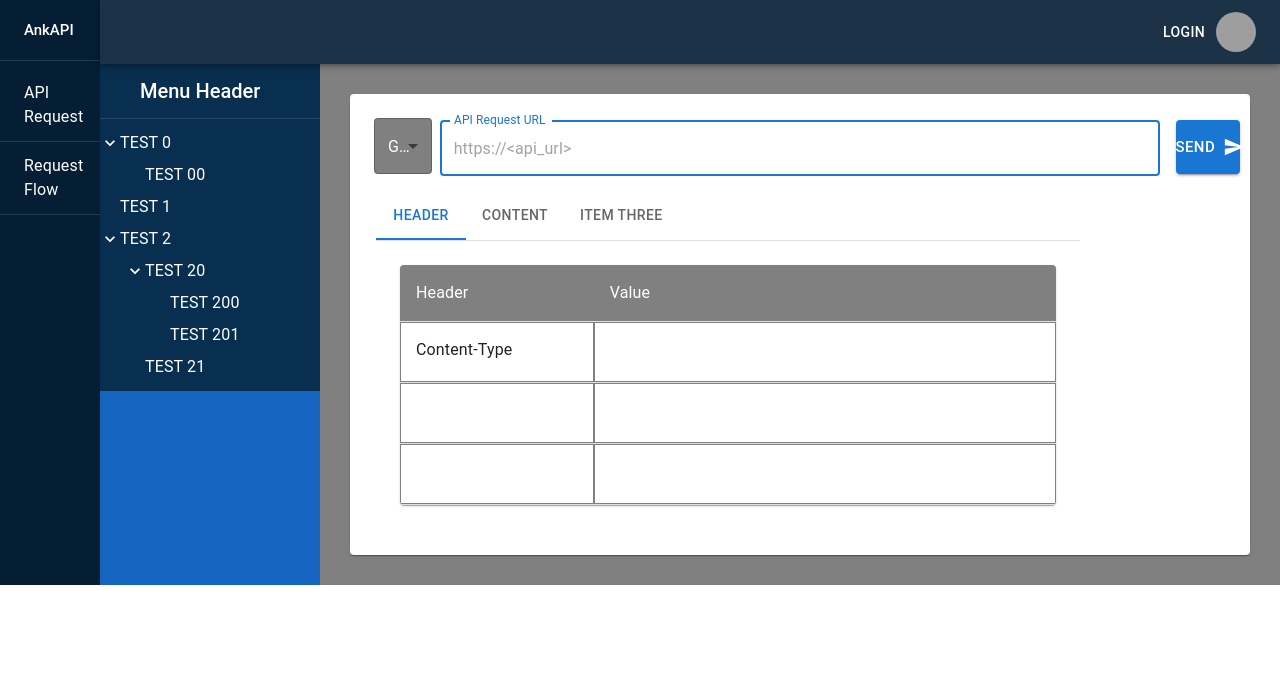
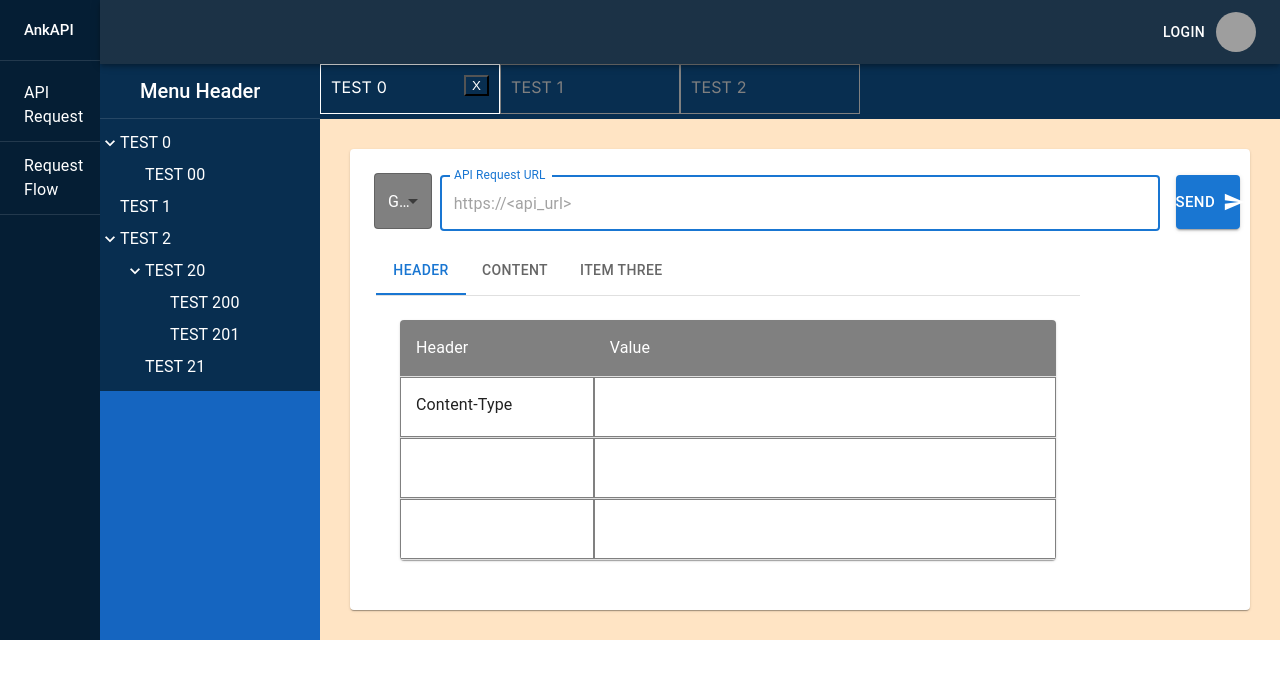
Before and after one commit to EfecanAltay/AnkAPI, a Next.js app: page /dashboard in a window 1280 px wide. Shown: the top 678 px of the page. Built offline with nearby package versions, Linux system fonts and the light colour scheme; grey boxes are pictures that could not be loaded.

Commit message:
contentPageTab draggable yapıldı.

```diff
--- a/package.json
+++ b/package.json
@@ -9,6 +9,8 @@
     "lint": "next lint"
   },
   "dependencies": {
+    "@dnd-kit/core": "^6.1.0",
+    "@dnd-kit/sortable": "^8.0.0",
     "@emotion/react": "^11.11.1",
     "@emotion/styled": "^11.11.0",
     "@fontsource/roboto": "^5.0.8",
@@ -21,7 +23,7 @@
     "autoprefixer": "10.4.15",
     "eslint": "8.49.0",
     "eslint-config-next": "13.4.19",
-    "next": "13.4.19",
+    "next": "^13.5.6",
     "postcss": "8.4.29",
     "react": "18.2.0",
     "react-dom": "18.2.0",
--- a/src/app/globals.css
+++ b/src/app/globals.css
@@ -23,7 +23,7 @@
     --mui-palette-primary-dark: #082e50;
     --mui-palette-primary-contrastText: #0000;
     --app-text-color : #bd1d1d;
-
+    --mui-primary-dark : #051c33;
     --mui-palette-selected-menu-item: #1976d26c;
     --mui-palette-selected-menu-item-light: #1976d23b;
   }
--- /dev/null
+++ b/src/common/content-tab-meta.ts
@@ -0,0 +1,26 @@
+import { UniqueIdentifier } from "@dnd-kit/core";
+import { AnimateLayoutChanges } from "@dnd-kit/sortable";
+import React from "react";
+
+export class ContentTabMeta {
+    public SelectedContentKey?: string = "";
+    public contentTabList: ContentTabItem[] = [];
+}
+
+export class ContentTabItemMeta{
+    public UpdateAction? = ()=>{};
+    public Data? : ContentTabItem;
+}
+
+export class ContentTabItem{
+    public Id: UniqueIdentifier = 0;
+    public Referance :  React.Ref<ContentTabItem> =  React.useRef(null);
+    public PageKey : string = "None";
+    public PageName : string = "None";
+    public IsSelected : boolean = false;
+
+    public SelectCallbackAction = (item: ContentTabItem)=>{};
+    public CloseCallbackAction = (item: ContentTabItem)=>{};
+
+    public UpdateAction = ()=>{};
+}
--- a/src/components/content-page.css
+++ b/src/components/content-page.css
@@ -1,7 +1,8 @@
 .container {
   height: 100%;
   width: 100%;
-  background-color: gray;
+  background-color: var(--mui-primary-dark);
+  overflow: hidden;
 }
 
 .leftMenu {
@@ -11,6 +12,13 @@
   height: 100%;
 }
 
+.content-tab {
+  height: 55px;
+  float: left;
+  background-color: #082e50;
+  width: calc(100% - 220px);
+}
+
 .content {
   background-color: var(--mui-primary-dark);
   padding: 30px;
--- a/src/components/content-page.tsx
+++ b/src/components/content-page.tsx
@@ -7,16 +7,18 @@ import { Backdrop, Box, CircularProgress, Theme, useTheme } from "@mui/material"
 import { ContentMeta } from "@/common/content-meta";
 import AnkAPIMenuList from "./menu-list/menu-list";
 import { MenuItemData } from "@/common/menu-item";
+import AnkAPIContentTab from "./content-tab/content-tab";
+import { ContentTabItem } from "@/common/content-tab-meta";
 
 function getContentWidth(window: Window, theme: Theme) {
   if (typeof window !== "undefined")
     return window.innerWidth - Number.parseInt(theme.spacing(10))-20;
-  else return 120;
+  else return 100;
 }
 function getContentHeight(window: Window, theme: Theme) {
   if (typeof window !== "undefined")
-    return window.innerHeight - Number.parseInt(theme.spacing(8));
-  else return 100;
+    return window.innerHeight - Number.parseInt(theme.spacing(8))-40;
+  else return 80;
 }
 
 const mockMenuListData =
@@ -82,11 +84,16 @@ function prepareMenuData(menuItemDataList : MenuItemData[]){
   return menuItemDataList;
 }
 
+let openedPageList : ContentTabItem[] = [];
+
 export default function UIBaseContentPage(contentMeta: ContentMeta) {
   const theme = useTheme();
+  const [, forceUpdate] = React.useReducer(x => x + 1, 0);
   const [contentSize, setContentSize] = React.useState([0, 0]);
   const [sideBarShowing, setSideBarShowing] = React.useState(false);
   const [showLoading, setShowLoading] = React.useState(false);
+
+
 
   const menuList = prepareMenuData(mockMenuListData as MenuItemData[])
 
@@ -108,7 +115,7 @@ export default function UIBaseContentPage(contentMeta: ContentMeta) {
         getContentWidth(window, theme),
         getContentHeight(window, theme),
       ]);
-      console.log(contentSize);
+      //console.log(contentSize);
     }
     window.addEventListener("resize", updateSize);
     updateSize();
@@ -122,11 +129,14 @@ export default function UIBaseContentPage(contentMeta: ContentMeta) {
         mt: 8,
         width: contentSize[0],
         padding:0,
-        height: "calc(100%) - 10px",
+        maxHeight: "calc(100%) - 30px",
       }} >
       <div className="container" style={{ minWidth:contentSize[0]}}>
         <div className="leftMenu">
           <AnkAPIMenuList MenuItemList={menuList} ></AnkAPIMenuList>
+        </div>
+        <div className="content-tab">
+          <AnkAPIContentTab SelectedContentKey={"TEST1"} contentTabList={openedPageList} />
         </div>
         <div className="content">
         {contentMeta?.children}
--- /dev/null
+++ b/src/components/content-tab/content-tab-item.tsx
@@ -0,0 +1,64 @@
+import * as React from "react";
+import { useTheme } from "@mui/material";
+import { ContentTabItemMeta } from "@/common/content-tab-meta";
+import "./content-tab.css";
+import { useImperativeHandle } from "react";
+import { AnimateLayoutChanges, useSortable } from "@dnd-kit/sortable";
+import { CSS } from "@dnd-kit/utilities";
+
+const AnkAPIContentTabItem = React.forwardRef(
+  (contentTabItemMeta: ContentTabItemMeta, ref) => {
+    const theme = useTheme();
+    const [isHover, setIsHover] = React.useState(false);
+    const [, forceUpdate] = React.useReducer((x) => x + 1, 0);
+
+    const { attributes, listeners, setNodeRef, transform, transition } =
+      useSortable({ id: contentTabItemMeta.Data?.Id ? contentTabItemMeta.Data?.Id : -1,
+        animateLayoutChanges : ()=> false });
+
+    const style = {
+      transform: CSS.Transform.toString(transform),
+      transition,
+    };
+
+    useImperativeHandle(ref, () => ({
+      UpdateAction() {
+        forceUpdate();
+      },
+    }));
+
+    return (
+      <li
+        ref={setNodeRef}
+        className={
+          contentTabItemMeta.Data?.IsSelected
+            ? "pageBarItemActive"
+            : "pageBarItem"
+        }
+        style={style}
+        onMouseEnter={()=>{
+          setIsHover(true);
+        }}
+        onMouseLeave={()=>{
+          setIsHover(false);
+        }}
+        onMouseDown={() => {
+          contentTabItemMeta.Data?.SelectCallbackAction(
+            contentTabItemMeta.Data
+          );
+        }}
+        {...attributes}
+        {...listeners}
+      >
+        {contentTabItemMeta.Data?.PageName}
+        {contentTabItemMeta.Data?.IsSelected || isHover ? (
+          <button className="pageBarCloseButton">X</button>
+        ) : null}
+      </li>
+    );
+  }
+);
+
+AnkAPIContentTabItem.displayName = "AnkAPIContentTabItem";
+
+export default AnkAPIContentTabItem;
--- /dev/null
+++ b/src/components/content-tab/content-tab.css
@@ -0,0 +1,36 @@
+.pageBarList{
+    width:100%;
+    height:100%;
+    overflow: auto;
+    white-space: nowrap;
+    -ms-overflow-style: none;  /* IE and Edge */
+    scrollbar-width: none;  /* Firefox */
+}
+/* Hide scrollbar for Chrome, Safari and Opera */
+.pageBarList::-webkit-scrollbar {
+    display: none;
+}
+
+.pageBarItem{
+    display: inline-block;
+    width: 180px;
+    height: 50px;
+    padding: 10px;
+    color: gray;
+    border: 1px solid gray
+}
+
+.pageBarItemActive{
+    display: inline-block;
+    width: 180px;
+    height: 50px;
+    padding: 10px;
+    color: white;
+    border: 1px solid white;
+}
+
+.pageBarCloseButton{
+    float: right;
+    color: white;
+    background-color: transparent;
+}
--- /dev/null
+++ b/src/components/content-tab/content-tab.tsx
@@ -0,0 +1,147 @@
+import * as React from "react";
+import { Box, ThemeProvider, createTheme, useTheme } from "@mui/material";
+import {
+  ContentTabItem,
+  ContentTabItemMeta,
+  ContentTabMeta,
+} from "@/common/content-tab-meta";
+import "./content-tab.css";
+import AnkAPIContentTabItem from "./content-tab-item";
+import { DndContext, DragOverlay, UniqueIdentifier } from "@dnd-kit/core";
+import {
+  AnimateLayoutChanges,
+  arrayMove,
+  defaultAnimateLayoutChanges,
+  SortableContext,
+} from "@dnd-kit/sortable";
+
+export default function AnkAPIContentTab(contentTabMeta: ContentTabMeta) {
+  const theme = useTheme();
+  const [selectedContentKey, setSelectedContentKey] = React.useState("");
+  const [items, setItems] = React.useState<ContentTabItem[]>(
+    initMockPageList()
+  );
+
+  const [activeId, setActiveId] = React.useState<UniqueIdentifier | null>(null);
+
+  const getItemIndexList = (contentTablist?: ContentTabItem[]) =>
+    contentTablist ? contentTablist.map((ct) => ct.Id) : [];
+  const getIndex = (item?: ContentTabItem) =>
+    items && item ? items.indexOf(item) : -1;
+  const getPosition = (item: ContentTabItem) => getIndex(item) + 1;
+  const getItem = (id: UniqueIdentifier) =>
+    items?.find((item) => item.Id === id);
+
+  const getIndexById = (id: UniqueIdentifier) => getIndex(getItem(id));
+
+  const animateLayoutChanges: AnimateLayoutChanges = (args) =>
+    defaultAnimateLayoutChanges({ ...args, wasDragging: true });
+
+  function initMockPageList() {
+    const openedPageList = [];
+    const cp = new ContentTabItem();
+    cp.PageKey = "TEST0";
+    cp.PageName = "TEST 0";
+    cp.IsSelected = true;
+    cp.SelectCallbackAction = selectContentPage;
+    const cp1 = new ContentTabItem();
+    cp1.PageKey = "TEST1";
+    cp1.PageName = "TEST 1";
+    cp1.SelectCallbackAction = selectContentPage;
+    const cp2 = new ContentTabItem();
+    cp2.PageKey = "TEST2";
+    cp2.PageName = "TEST 2";
+    cp2.SelectCallbackAction = selectContentPage;
+    openedPageList.push(cp);
+    openedPageList.push(cp1);
+    openedPageList.push(cp2);
+    openedPageList.forEach((tabItem, index) => {
+      tabItem.Id = index + 1;
+    });
+    return openedPageList;
+  }
+
+  function selectContentPage(contentTabItem: ContentTabItem) {
+    items.forEach((contentPage) => {
+      contentPage.IsSelected = contentPage.PageKey === contentTabItem.PageKey;
+      contentPage.Referance?.current.UpdateAction();
+    });
+  }
+
+  function reorderContentTabs(
+    activeId: UniqueIdentifier,
+    overId: UniqueIdentifier
+  ) {
+    //console.log(getItemIndexList(items));
+    const sortedIndexList = arrayMove(
+      items ? getItemIndexList(items) : [],
+      getIndexById(activeId),
+      getIndexById(overId)
+    );
+    const resultList: ContentTabItem[] = [];
+    sortedIndexList.forEach((index) => {
+      const item = getItem(index);
+      if (item) resultList.push(item);
+    });
+    setItems(resultList);
+    // console.log(activeId + ' --> ' + overId);
+    // console.log(sortedIndexList);
+  }
+
+  return (
+    <Box
+      sx={{ width: "100%", margin: 0, padding: 0, backgroundColor: "#082e50" }}
+    >
+      <ThemeProvider
+        theme={createTheme({
+          components: {
+            MuiListItemButton: {
+              defaultProps: {
+                disableTouchRipple: true,
+              },
+            },
+          },
+          palette: {
+            mode: "dark",
+            primary: { main: "#082e50" },
+            background: { paper: "#082e50" },
+          },
+        })}
+      >
+        <div className="pageBarList">
+          <DndContext
+            onDragStart={({ active }) => {
+              if (!active) {
+                return;
+              }
+              setActiveId(active.id);
+            }}
+            onDragEnd={({ over }) => {
+              setActiveId(null);
+              if (over) {
+                const overId = over.id;
+                const _activeId = activeId ? activeId : -1;
+                if (_activeId !== overId) {
+                  reorderContentTabs(_activeId, overId);
+                }
+              }
+            }}
+            onDragCancel={() => setActiveId(null)}
+          >
+            <SortableContext items={getItemIndexList(items)}>
+              {items?.map((pageBar, index) => (
+                <AnkAPIContentTabItem
+                  ref={pageBar.Referance}
+                  UpdateAction={pageBar.UpdateAction}
+                  key={index + 1}
+                  Data={pageBar}
+                />
+              ))}
+            </SortableContext>
+            <DragOverlay dropAnimation={null}></DragOverlay>
+          </DndContext>
+        </div>
+      </ThemeProvider>
+    </Box>
+  );
+}
--- a/src/components/menu-list/menu-item/menu-item.tsx
+++ b/src/components/menu-list/menu-item/menu-item.tsx
@@ -13,7 +13,6 @@ import "./menu-item.css";
 export default function AnkAPIMenuItem(menuItemMeta: MenuItemMeta) {
   const theme = useTheme();
   const [childrenShowing, setChildrenShowing] = React.useState(false);
-  console.log(menuItemMeta.MenuItemData?.MenuKey);
   return (
     <ListItem
       disablePadding
```
Also changed, not shown: src/utils/createRange.tsx (added, +8 -0 lines), 1 other file (tests, documents, lock files or other folders).
